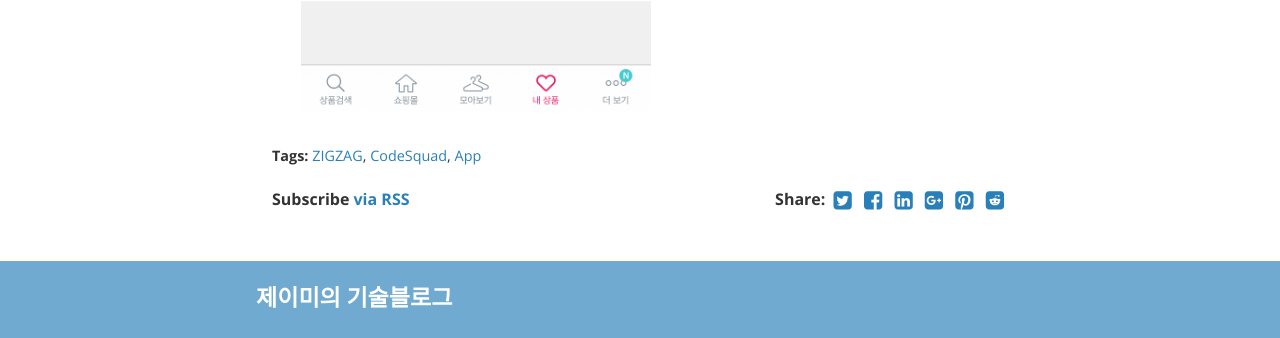
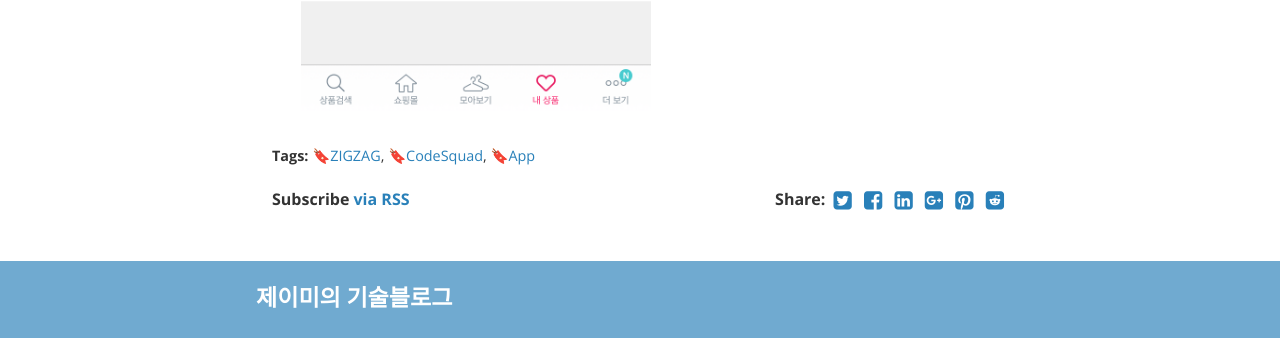
Before and after one commit to popsmile/popsmile.github.io, a Jekyll site: the page built from _posts/2018-12-03-zigzag.markdown, in a window 1280 px wide and 900 px high, scrolled down 4254 px. Shown: the part 416-754 px from the top of the window. Built offline with Jekyll 4.4.1, drawn with Linux system fonts in a browser that asks for light colours; nearby versions of some CDN libraries; part of the change alters nothing that is shown.

```diff
--- a/_layouts/post.html
+++ b/_layouts/post.html
@@ -35,7 +35,7 @@ layout: default
 
 {% if page.tags.size > 0 %}
 <section class="tags">
-  <strong>Tags:</strong> {% for tag in page.tags %}<a href="{{ site.baseurl }}/tags/#{{ tag }}">{{ tag }}</a>{% if forloop.last == false %},&nbsp;{% endif %}{% endfor %}
+  <strong>Tags:</strong> {% for tag in page.tags %}<a href="{{ site.baseurl }}/tags/#{{ tag | slugify }}">🔖{{ tag }}</a>{% if forloop.last == false %},&nbsp;{% endif %}{% endfor %}
 </section>
 {% endif %}
 
--- a/tags.html
+++ b/tags.html
@@ -6,7 +6,7 @@ permalink: /tags/
 
 <div class="">
   {% for tag in site.tags %}
-    <strong><a href="#{{ tag[0] | slugify }}" class="post-tag">🔖{{ tag[0] }}   </a></strong>
+    <strong><a href="#{{ tag[0] | slugify }}" class="post-tag">🔖{{ tag[0] }}</a></strong>
   {% endfor %}
 </div>
 <br>
```
